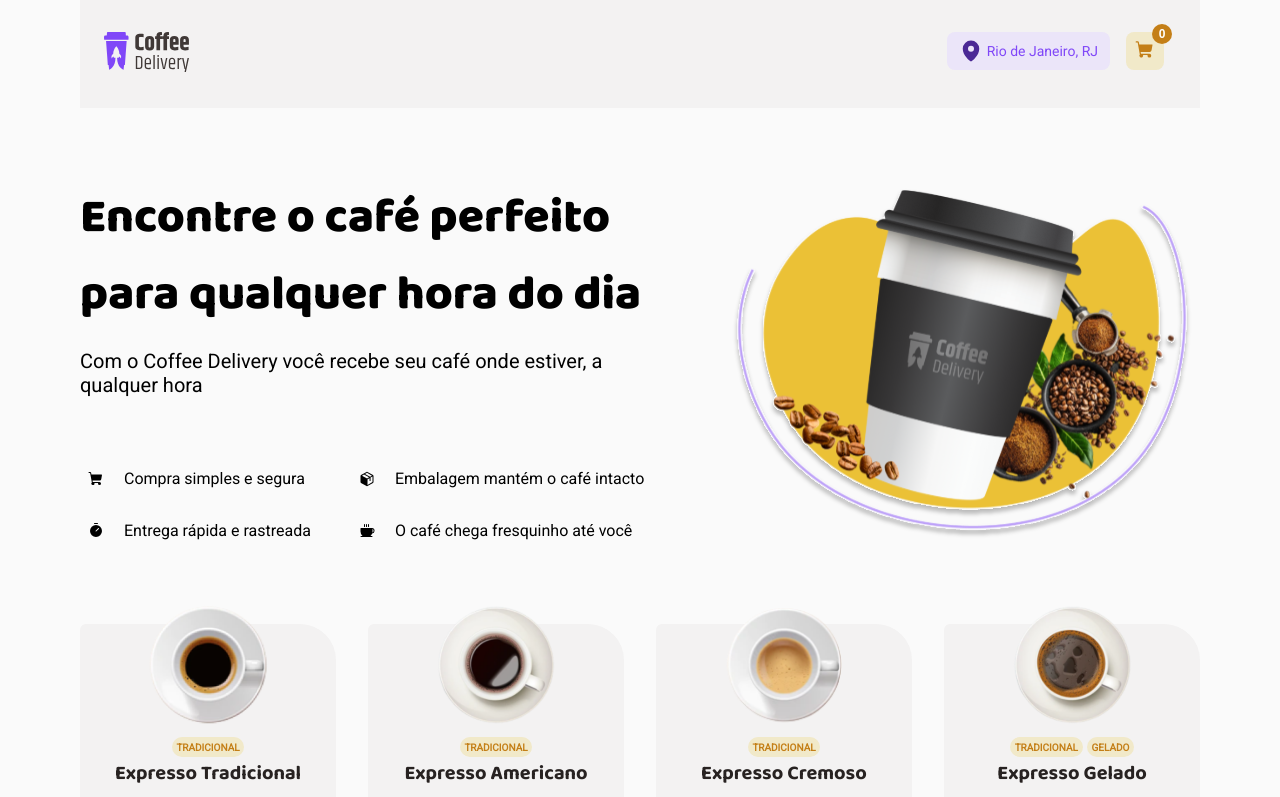
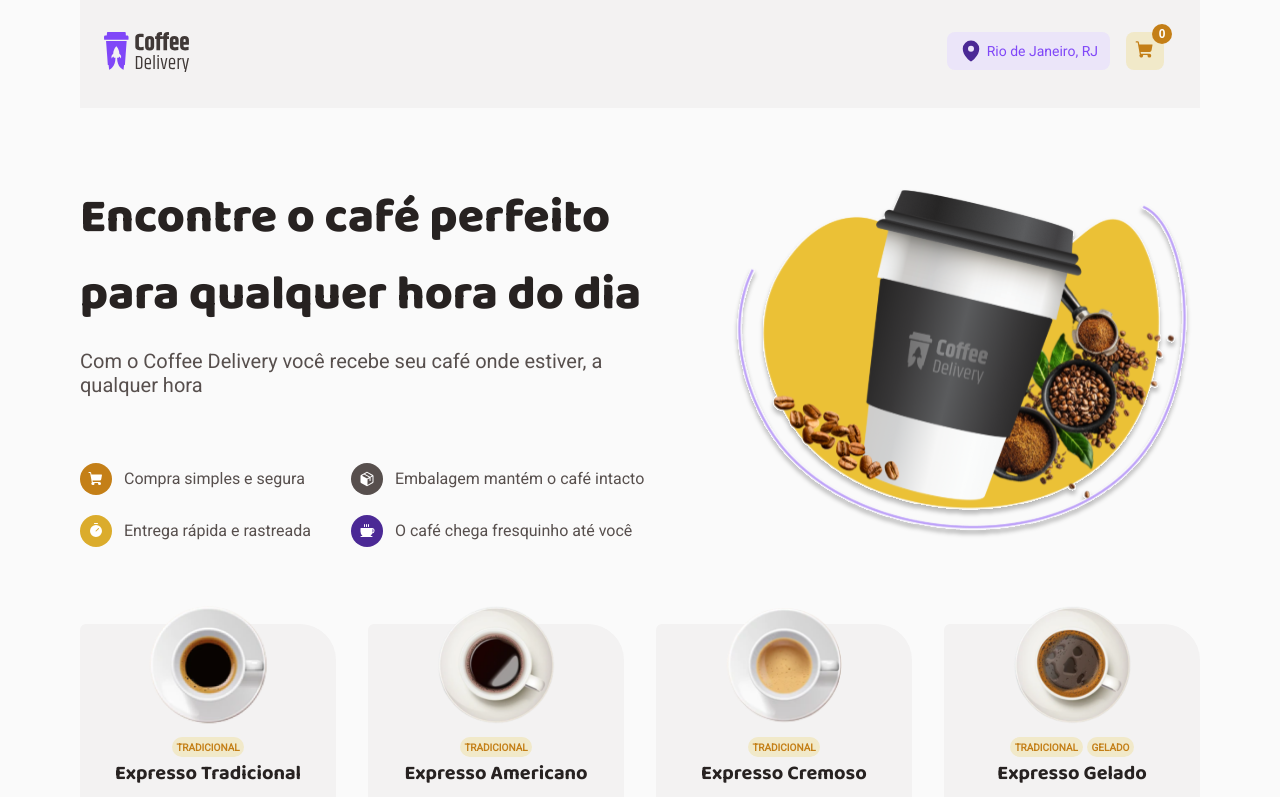
Before and after one commit to erickmarquesc/CoffeeDelivery, a React (Vite) app: page / in a window 1280 px wide. Shown: the top 797 px of the page. Built offline with nearby package versions, Linux system fonts and the light colour scheme.

Commit message:
style: :art: format of the code

```diff
--- a/src/pages/Home/styles.ts
+++ b/src/pages/Home/styles.ts
@@ -29,13 +29,13 @@ export const TitleWrapper = styled.div`
     font-weight: 900;
     font-size: 3rem;
 
-    color: ${(props) => props.theme['gray-900']};
+    color: ${(props) => props.theme['base-title']};
     margin-bottom: 1rem;
   }
 
   .subtitle {
     font-size: 1.25rem;
-    color: ${(props) => props.theme['gray-800']};
+    color: ${(props) => props.theme['base-text']};
     margin-bottom: 4.125rem;
   }
 `
@@ -45,7 +45,11 @@ export const ServicesWrapper = styled.div`
   gap: 2.5rem;
   align-items: center;
   font-size: 1rem;
-  color: ${(props) => props.theme['gray-400']};
+  color: ${(props) => props.theme['base-text']};
+
+  svg{
+    color: ${(props) => props.theme['white']};
+  }
 
   .right-column {
     display: flex;
@@ -72,19 +76,19 @@ export const ServicesWrapper = styled.div`
   }
 
   .cart {
-    background: ${(props) => props.theme['yellow-700']};
+    background: ${(props) => props.theme['yellow-dark']};
   }
 
   .timer {
-    background: ${(props) => props.theme['yellow-500']};
+    background: ${(props) => props.theme['yellow']};
   }
 
   .package {
-    background: ${(props) => props.theme['gray-800']};
+    background: ${(props) => props.theme['base-text']};
   }
 
   .coffee {
-    background: ${(props) => props.theme['purple-500']};
+    background: ${(props) => props.theme['purple-dark']};
   }
 `
 
```
